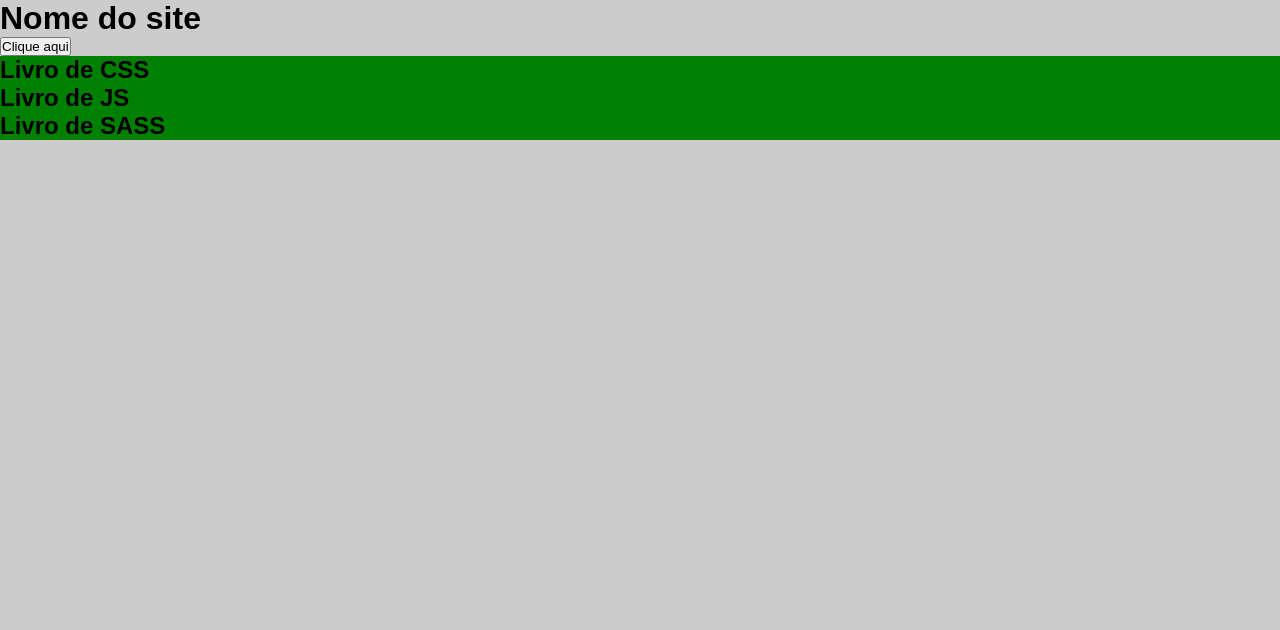
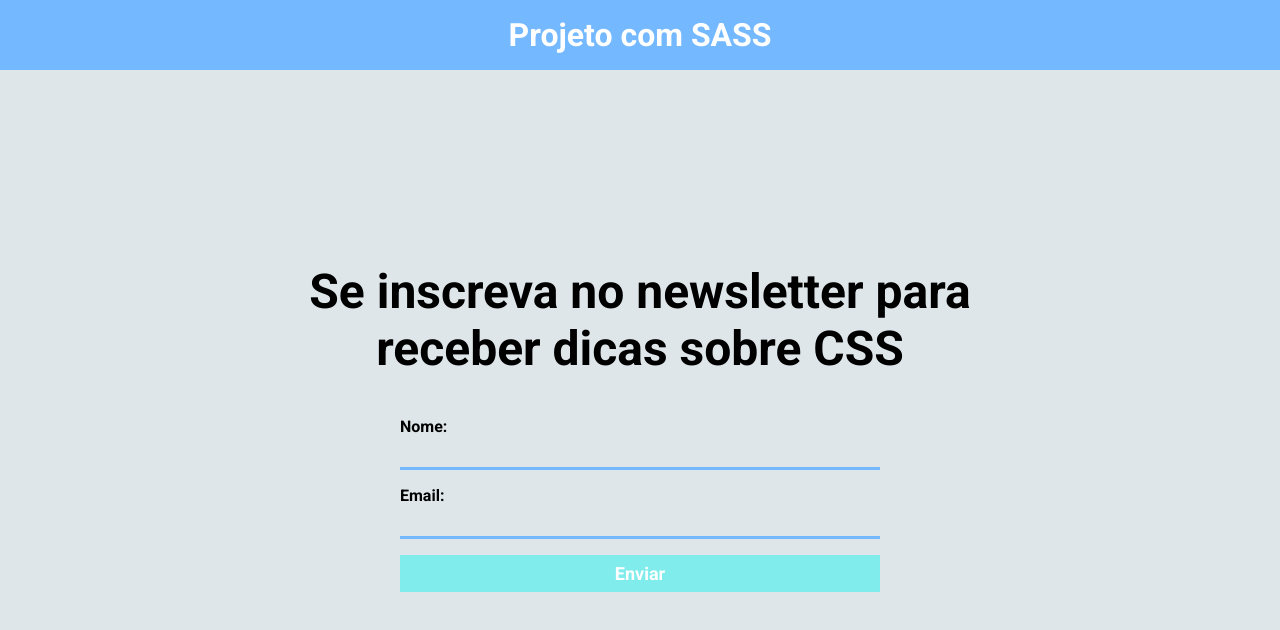
Before and after one commit to caiosimpl/nodejs-sass-aula, a website: page index.html in a window 1280 px wide. Drawn offline with Linux system fonts and the light colour scheme.

Commit message:
finalizando os conteudos de inicialização no sass e fazendo um pequeno projeto de site

```diff
--- a/index.html
+++ b/index.html
@@ -1,30 +1,29 @@
 <!DOCTYPE html>
-<html lang="en">
+<html lang="pt-br">
 <head>
     <meta charset="UTF-8">
     <meta name="viewport" content="width=device-width, initial-scale=1.0">
-    <title>Document</title>
+    <title>Projeto com SASS</title>
     <link rel="stylesheet" href="build/main.css">
+    <link rel="preconnect" href="https://fonts.googleapis.com">
+    <link rel="preconnect" href="https://fonts.gstatic.com" crossorigin>
+    <link href="https://fonts.googleapis.com/css2?family=Roboto:ital,wght@0,100..900;1,100..900&display=swap" rel="stylesheet">
 </head>
 <body>
     <header>
         <div class="container">
-            <h1>Nome do site</h1>
+            <h1>Projeto com SASS</h1>
         </div>
     </header>
-    <button type="button">Clique aqui</button>
-    <section class="produtos">
-        <div class="container">
-            <div class="produto">
-                <h1>Livro de CSS</h1>
-            </div>
-            <div class="produto">
-                <h1>Livro de JS</h1>
-            </div>
-            <div class="produto">
-                <h1>Livro de SASS</h1>
-            </div>
-        </div>
-    </section>
+    <div class="form-container container">
+        <h2>Se inscreva no newsletter para receber dicas sobre CSS</h2>
+        <form>
+            <label for="name">Nome:</label>
+            <input type="text" id="name">
+            <label for="email">Email:</label>
+            <input type="email" id="email">
+            <button type="submit">Enviar</button>
+        </form>
+    </div>
 </body>
 </html>
--- a/source/config/reset.scss
+++ b/source/config/reset.scss
@@ -1,7 +1,8 @@
-/* CSS Reset */
+@use 'variaveis';
+
 * {
     box-sizing: border-box;
+    padding: 0;
     margin: 0;
-    padding: 0;
-    font-family: sans-serif;
+    font-family: variaveis.$fontPrincipal;
 }
--- /dev/null
+++ b/source/config/variaveis.scss
@@ -0,0 +1,12 @@
+/* fontes */
+$fontPrincipal: Roboto, sans-serif;
+
+/* paleta de cores */
+$corDeFundo: #dfe6e9;
+$corSecundaria: #81ecec;
+$corPrincipal: #74b9ff;
+
+
+/* breakpoints */
+$mobile: 767px;
+$tablet: 1023px;
--- /dev/null
+++ b/source/hist/aula3/aula3.scss
@@ -0,0 +1,11 @@
+@use 'config/reset';
+@use 'config/cores';
+@use 'secoes/produtos';
+/* é possível quebrar o codigo em varias partes e utiliza-lo no main com o @use.
+Dessa forma, o código fica mais organizado e mais fácil de ser alterado. */
+
+
+
+body {
+    background-color: cores.$corPrincipal;
+}
--- /dev/null
+++ b/source/hist/aula3/config/reset.scss
@@ -0,0 +1,7 @@
+/* CSS Reset */
+* {
+    box-sizing: border-box;
+    margin: 0;
+    padding: 0;
+    font-family: sans-serif;
+}
--- a/source/main.scss
+++ b/source/main.scss
@@ -1,11 +1,90 @@
-@use 'config/reset';
-@use 'config/cores';
-@use 'secoes/produtos';
-/* é possível quebrar o codigo em varias partes e utiliza-lo no main com o @use.
-Dessa forma, o código fica mais organizado e mais fácil de ser alterado. */
+@use 'config/reset';    // Importa o reset
+@use 'config/variaveis';   // Importa as variáveis
+@use 'sass:math';   // Importa a biblioteca math do sass
 
 
+/* O mixin é uma variável que pode ser utilizada em vários lugares do código, sendo possível escrever
+diversos atributos, diferente do $
+Também é possível passar parâmetros no (), acompanhados do $ */
 
-body {
-    background-color: cores.$corPrincipal;
+@mixin elementoForm() {
+    padding: 8px;
+    display: block;
+    width: 100%;
+    margin-bottom: 16px;
 }
+
+/* também é possivel fazer funções, como no caso dessa abaixo que calcula e transforma pixels em ems
+a função, por padrão, recebe parametros, que podem ser alterados, e retorna um valor */
+
+@function convertePxEm($alvo, $contexto: 16px) {
+    @return math.div($alvo, $contexto)+em;
+}
+
+body{
+    background-color: variaveis.$corDeFundo;
+}
+
+header {
+    padding: 16px 0;
+    background-color: variaveis.$corPrincipal;
+    text-align: center;
+    color: #fff;
+}
+
+.container {
+    max-width: 1024px;
+    width: 100%;
+    margin: 0 auto;
+}
+.form-container {
+    height: calc(100vh - 70px);
+    display: flex;
+    flex-direction: column;
+    align-items: center;
+    justify-content: center;
+    max-width: 760px;
+
+    h2 {
+        font-size: convertePxEm(48px);
+        text-align: center;
+    }
+
+    form {
+        width: 100%;
+        max-width: 480px;
+        margin-top: 40px;
+
+        label {
+            font-weight: bold;
+            cursor: pointer;
+        }
+
+        input {
+            @include elementoForm();
+            background: transparent;
+            border: none;
+            border-bottom: 3px solid variaveis.$corPrincipal;
+        }
+
+        button {
+            @include elementoForm();
+            background-color: variaveis.$corSecundaria;
+            font-size: 18px;
+            font-weight: bold;
+            border: none;
+            cursor: pointer;
+            color: #fff;
+            &:hover {
+                background-color: darken(variaveis.$corSecundaria, 10%);
+            }
+        }
+
+    }
+}
+
+@media screen and (max-width: variaveis.$mobile) {
+    .container {
+        max-width: 80%;
+    }
+}
```
Also changed, not shown: build/main.css, source/hist/aula2/aula2.scss (renamed from source/hist/aula2.scss), source/hist/aula3/config/cores.scss (renamed from source/config/cores.scss), source/hist/aula3/secoes/produtos.scss (renamed from source/secoes/produtos.scss), 1 other file.
